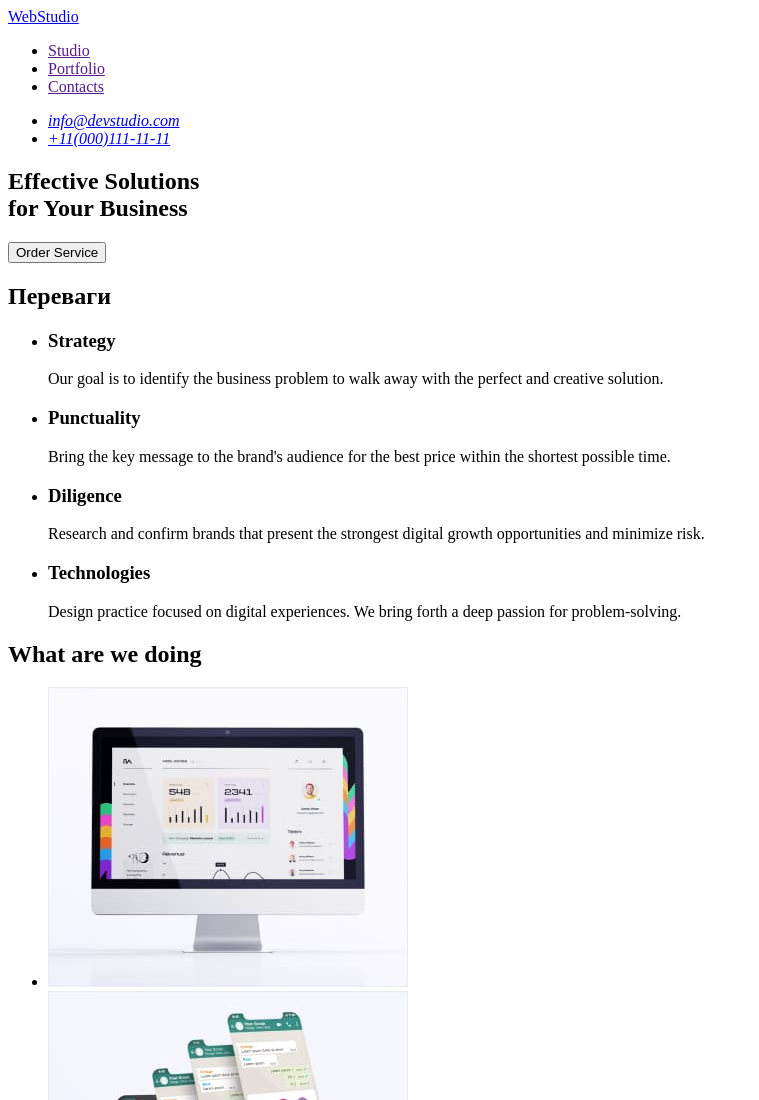
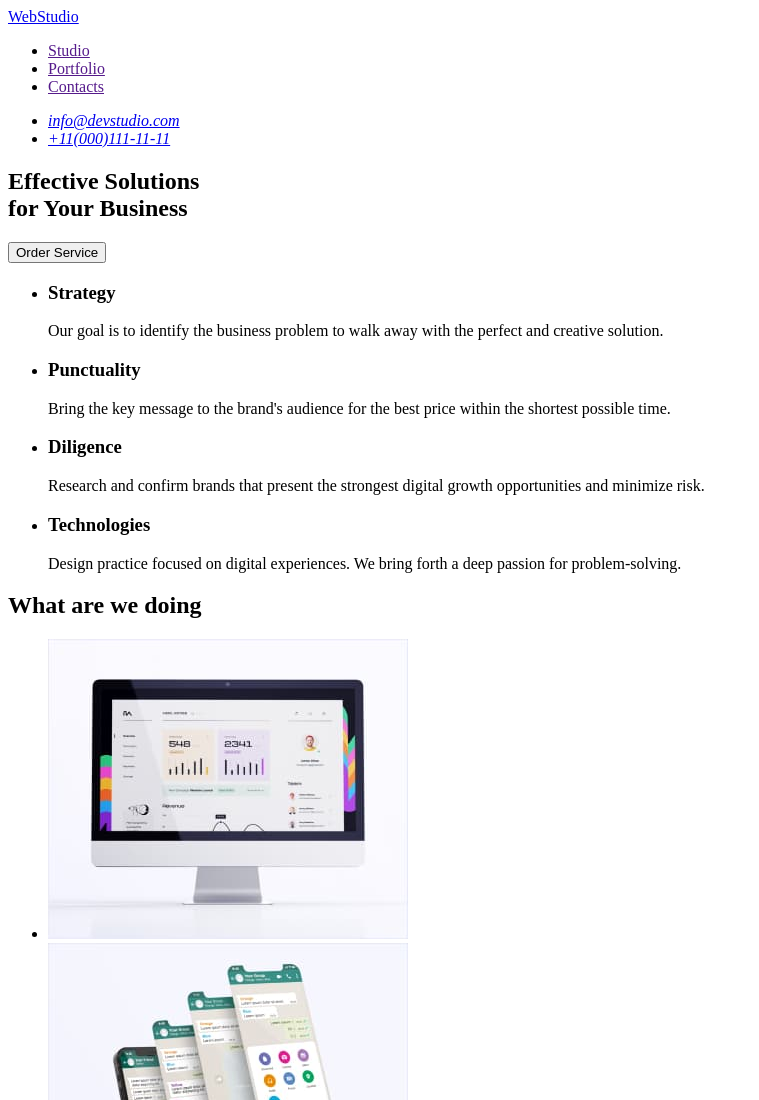
Before and after one commit to StanislavPoponia/goit-markup-hw-01, a plain HTML site: page index.html in a window 1280 px wide. Shown: the top 1100 px of the page, without its empty margins (0-759 px from the left). Drawn offline with Linux system fonts and the light colour scheme.

Commit message:
update again

```diff
--- a/index.html
+++ b/index.html
@@ -36,7 +36,7 @@
       </section>
 
       <section>
-        <h2>Переваги</h2>
+        <!-- <h2>Переваги</h2> -->
 
         <ul>
           <li>
```
